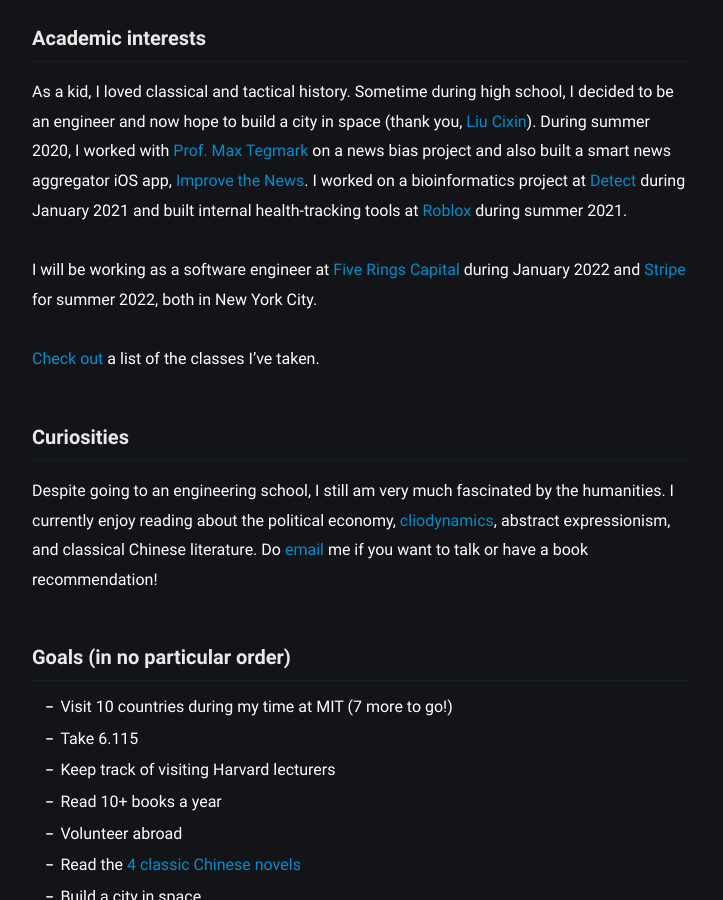
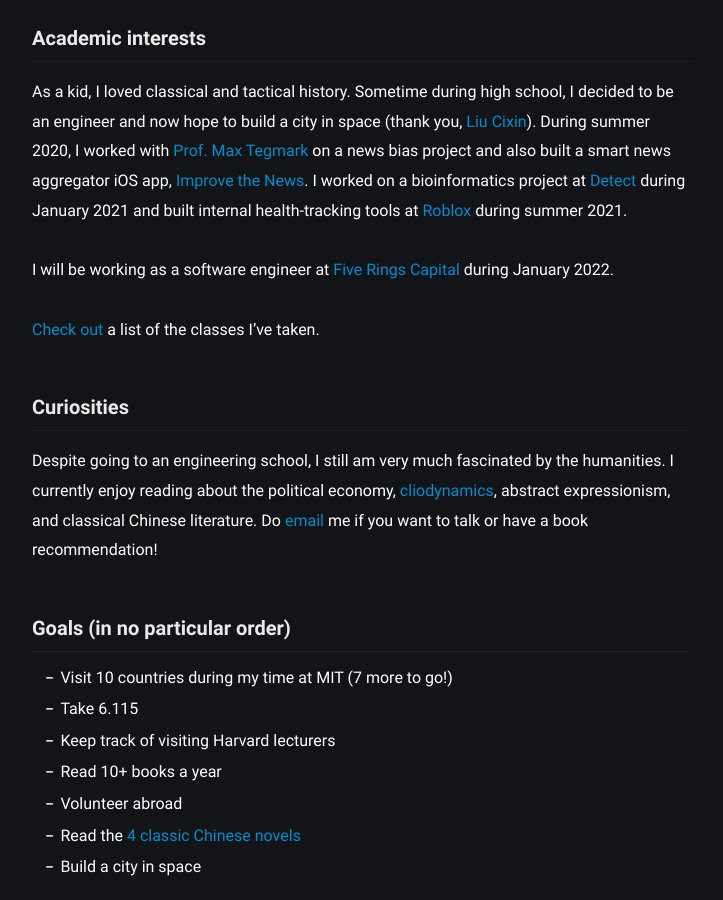
Before and after one commit to mlong93/personal-website, a Jekyll site: the page built from about.md, in a window 1280 px wide and 900 px high, scrolled down 831 px. Shown: the whole window, without its empty margins (278-1001 px from the left). Built offline with Jekyll 4.4.1, drawn with Linux system fonts in a browser that asks for light colours.

Commit message:
minor edits

```diff
--- a/about.md
+++ b/about.md
@@ -15,7 +15,7 @@
 ### Academic interests
 As a kid, I loved classical and tactical history. Sometime during high school, I decided to be an engineer and now hope to build a city in space (thank you, [Liu Cixin](https://twitter.com/liu_cixin?lang=en)). During summer 2020, I worked with [Prof. Max Tegmark](https://space.mit.edu/home/tegmark/) on a news bias project and also built a smart news aggregator iOS app, [Improve the News](https://apps.apple.com/us/app/improve-the-news/id1554856339). I worked on a bioinformatics project at [Detect](https://www.newyorker.com/tech/annals-of-technology/jonathan-rothbergs-race-to-invent-the-ultimate-rapid-at-home-covid-19-test) during January 2021 and built internal health-tracking tools at [Roblox](https://corp.roblox.com/technology/) during summer 2021.
 
-I will be working as a software engineer at [Five Rings Capital](https://fiverings.com) during January 2022 and [Stripe](https://stripe.com) for summer 2022, both in New York City.
+I will be working as a software engineer at [Five Rings Capital](https://fiverings.com) during January 2022.
 
 [Check out](../courses) a list of the classes I've taken.
 
```
